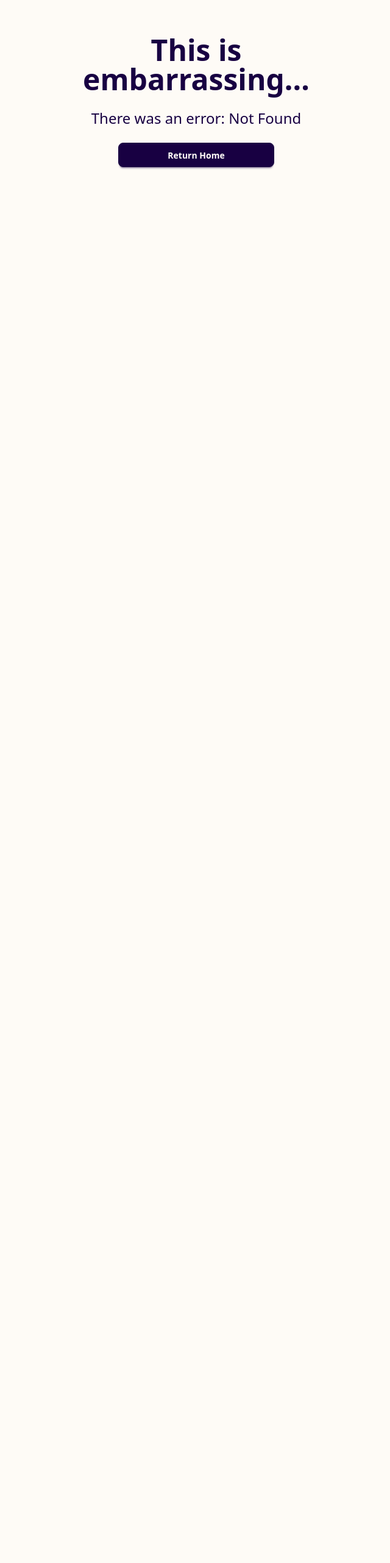
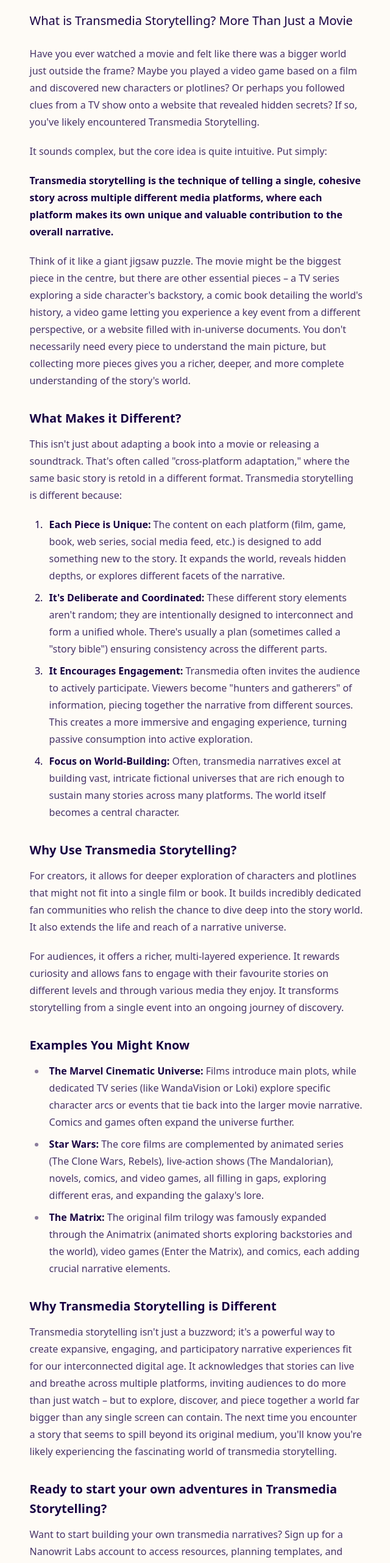
Before and after one commit to smokeyblues/SaaSStarter, a SvelteKit app: page /blog/what_is_transmedia_storytelling in a window 1280 px wide. Before the commit this address had no page. Shown: the part 234-2797 px from the top of the page at 61% size, without its empty margins (318-958 px from the left). Before the commit the page ends 800 px from the top, so only its background shows below. Built offline with nearby package versions, Linux system fonts and the light colour scheme.

Commit message:
adding blog post

```diff
--- a/src/routes/(marketing)/blog/(posts)/example_blog_post/+page.svelte
+++ /dev/null
@@ -1,26 +0,0 @@
-<p class="lead">A sample post</p>
-
-<p>
-  This is a sample blog post to demonstrate the blog engine. It shows some of
-  the formatting options included in the template.
-</p>
-
-<h3>Section Titles are great</h3>
-
-<p>As are more paragraphs.</p>
-
-<blockquote>
-  <p>Block quotes are styled</p>
-</blockquote>
-
-<pre><code class="language-bash"
-    ># Code blocks work too!
-npm install
-</code></pre>
-
-<p>
-  Check out more formatting options like lists, headers, and more in <a
-    href="https://play.tailwindcss.com/uj1vGACRJA?layout=preview"
-    >the tailwind/typograpy docs</a
-  >.
-</p>
--- /dev/null
+++ b/src/routes/(marketing)/blog/(posts)/what_is_transmedia_storytelling/+page.svelte
@@ -0,0 +1,122 @@
+<p class="lead">What is Transmedia Storytelling? More Than Just a Movie</p>
+
+<p>
+  Have you ever watched a movie and felt like there was a bigger world just
+  outside the frame? Maybe you played a video game based on a film and
+  discovered new characters or plotlines? Or perhaps you followed clues from a
+  TV show onto a website that revealed hidden secrets? If so, you've likely
+  encountered Transmedia Storytelling.
+</p>
+
+<p>It sounds complex, but the core idea is quite intuitive. Put simply:</p>
+
+<span
+  ><strong>
+    Transmedia storytelling is the technique of telling a single, cohesive story
+    across multiple different media platforms, where each platform makes its own
+    unique and valuable contribution to the overall narrative.
+  </strong>
+</span>
+
+<p>
+  Think of it like a giant jigsaw puzzle. The movie might be the biggest piece
+  in the centre, but there are other essential pieces – a TV series exploring a
+  side character's backstory, a comic book detailing the world's history, a
+  video game letting you experience a key event from a different perspective, or
+  a website filled with in-universe documents. You don't necessarily need every
+  piece to understand the main picture, but collecting more pieces gives you a
+  richer, deeper, and more complete understanding of the story's world.
+</p>
+
+<h3>What Makes it Different?</h3>
+
+<p>
+  This isn't just about adapting a book into a movie or releasing a soundtrack.
+  That's often called "cross-platform adaptation," where the same basic story is
+  retold in a different format. Transmedia storytelling is different because:
+</p>
+
+<ol>
+  <li>
+    <strong> Each Piece is Unique:</strong> The content on each platform (film, game,
+    book, web series, social media feed, etc.) is designed to add something new to
+    the story. It expands the world, reveals hidden depths, or explores different
+    facets of the narrative.
+  </li>
+  <li>
+    <strong>It's Deliberate and Coordinated:</strong> These different story elements
+    aren't random; they are intentionally designed to interconnect and form a unified
+    whole. There's usually a plan (sometimes called a "story bible") ensuring consistency
+    across the different parts.
+  </li>
+  <li>
+    <strong>It Encourages Engagement:</strong> Transmedia often invites the audience
+    to actively participate. Viewers become "hunters and gatherers" of information,
+    piecing together the narrative from different sources. This creates a more immersive
+    and engaging experience, turning passive consumption into active exploration.
+  </li>
+  <li>
+    <strong>Focus on World-Building:</strong> Often, transmedia narratives excel
+    at building vast, intricate fictional universes that are rich enough to sustain
+    many stories across many platforms. The world itself becomes a central character.
+  </li>
+</ol>
+
+<h3>Why Use Transmedia Storytelling?</h3>
+
+<p>
+  For creators, it allows for deeper exploration of characters and plotlines
+  that might not fit into a single film or book. It builds incredibly dedicated
+  fan communities who relish the chance to dive deep into the story world. It
+  also extends the life and reach of a narrative universe.
+</p>
+
+<p>
+  For audiences, it offers a richer, multi-layered experience. It rewards
+  curiosity and allows fans to engage with their favourite stories on different
+  levels and through various media they enjoy. It transforms storytelling from a
+  single event into an ongoing journey of discovery.
+</p>
+
+<h3>Examples You Might Know</h3>
+
+<ul>
+  <li>
+    <strong>The Marvel Cinematic Universe:</strong> Films introduce main plots, while
+    dedicated TV series (like WandaVision or Loki) explore specific character arcs
+    or events that tie back into the larger movie narrative. Comics and games often
+    expand the universe further.
+  </li>
+  <li>
+    <strong>Star Wars:</strong> The core films are complemented by animated series
+    (The Clone Wars, Rebels), live-action shows (The Mandalorian), novels, comics,
+    and video games, all filling in gaps, exploring different eras, and expanding
+    the galaxy's lore.
+  </li>
+  <li>
+    <strong>The Matrix:</strong> The original film trilogy was famously expanded
+    through the Animatrix (animated shorts exploring backstories and the world),
+    video games (Enter the Matrix), and comics, each adding crucial narrative elements.
+  </li>
+</ul>
+
+<h3>Why Transmedia Storytelling is Different</h3>
+
+<p>
+  Transmedia storytelling isn't just a buzzword; it's a powerful way to create
+  expansive, engaging, and participatory narrative experiences fit for our
+  interconnected digital age. It acknowledges that stories can live and breathe
+  across multiple platforms, inviting audiences to do more than just watch – but
+  to explore, discover, and piece together a world far bigger than any single
+  screen can contain. The next time you encounter a story that seems to spill
+  beyond its original medium, you'll know you're likely experiencing the
+  fascinating world of transmedia storytelling.
+</p>
+
+<h3>Ready to start your own adventures in Transmedia Storytelling?</h3>
+
+<p>
+  Want to start building your own transmedia narratives? Sign up for a Nanowrit
+  Labs account to access resources, planning templates, and tools designed to
+  bring your cross-platform stories to life. <a href="/account">Let's go!</a>.
+</p>
--- a/src/routes/(marketing)/blog/posts.ts
+++ b/src/routes/(marketing)/blog/posts.ts
@@ -15,6 +15,13 @@ export type BlogPost = {
 // Create a page in the "(posts)" directory for each entry
 const blogPosts: BlogPost[] = [
   {
+    // title: "Example Blog Post",
+    title: "What is Transmedia Storytelling?",
+    description: "Telling One Story Through Many Media.",
+    link: "/blog/what_is_transmedia_storytelling",
+    date: "2025-04-03",
+  },
+  {
     title: "How we built a beautiful 41kb SaaS website with this template",
     description: "How to use this template you to bootstrap your own site.",
     link: "/blog/how_we_built_our_41kb_saas_website",
@@ -25,12 +32,6 @@ const blogPosts: BlogPost[] = [
     description: "Even more example content!",
     link: "/blog/awesome_post",
     date: "2022-9-23",
-  },
-  {
-    title: "Example Blog Post",
-    description: "A sample blog post, showing our blog engine",
-    link: "/blog/example_blog_post",
-    date: "2023-03-13",
   },
 ]
 
```
